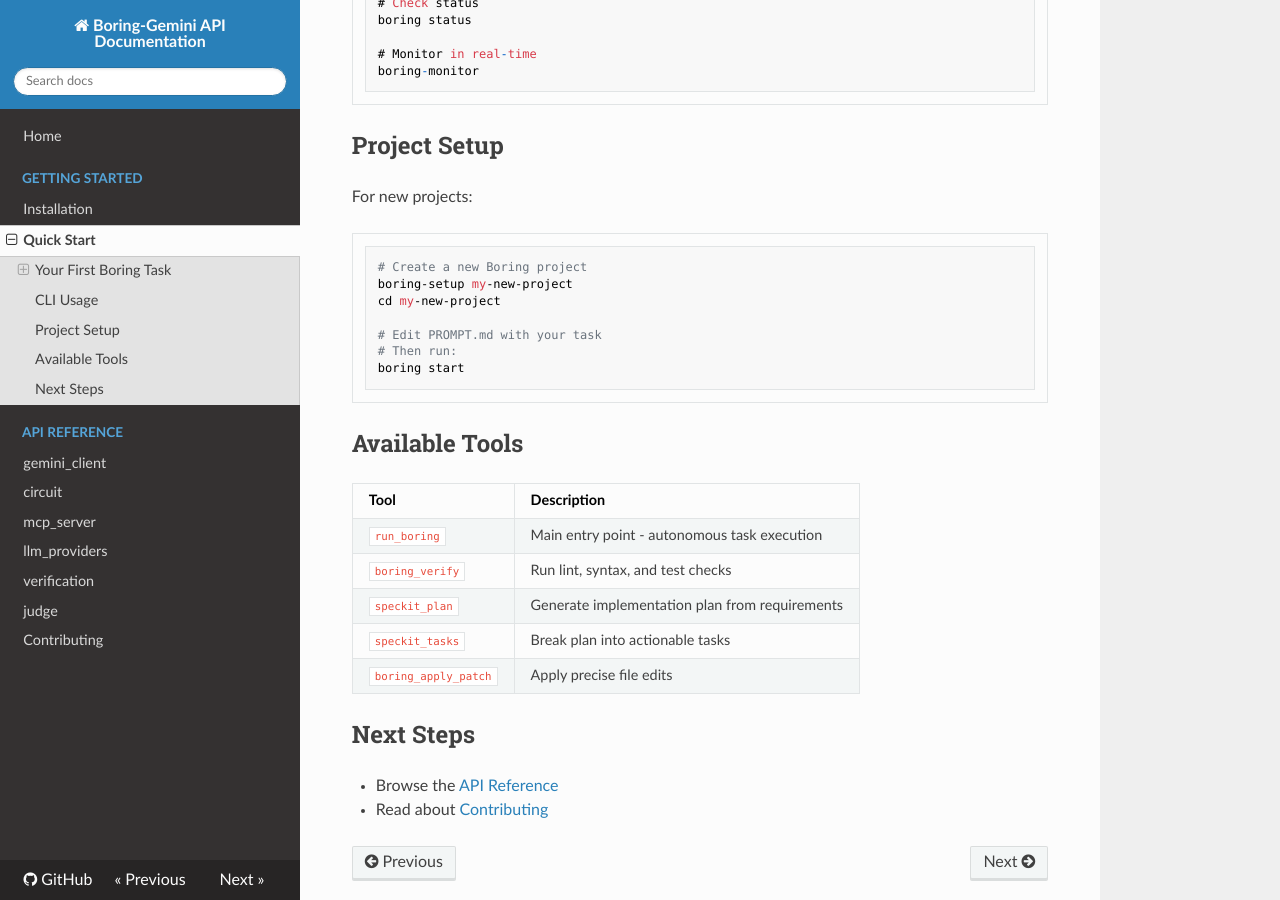
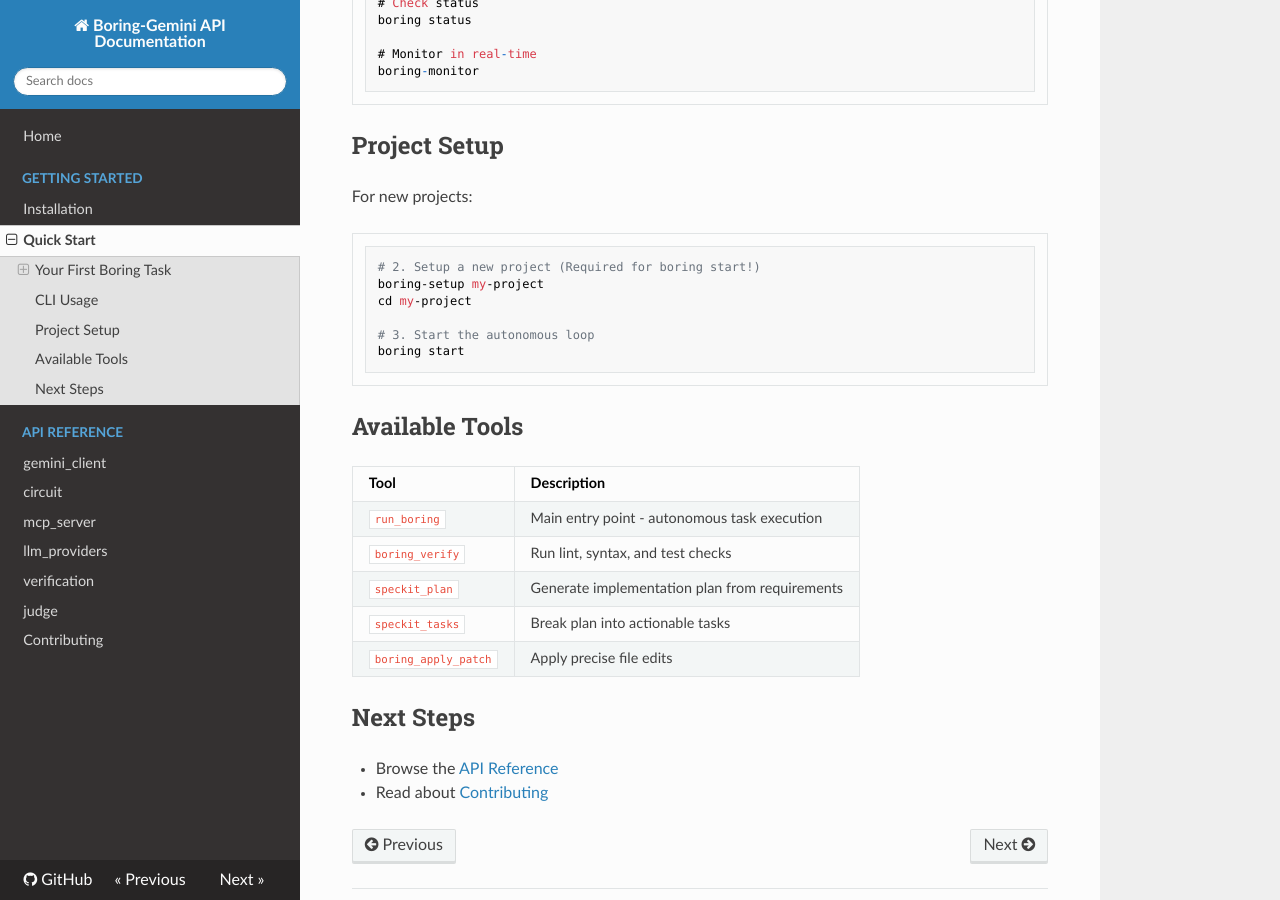
Before and after one commit to Boring206/boring-gemini, an MkDocs documentation site: the page built from docs/getting-started/quickstart.md, in a window 1280 px wide and 900 px high, scrolled down 894 px. Built offline with MkDocs 1.6.1, drawn with Linux system fonts in a browser that asks for light colours; nearby versions of some CDN libraries.

Commit message:
docs: fix quickstart typo and clarify boring-setup requirement in all guides

````diff
--- a/docs/getting-started/quickstart.md
+++ b/docs/getting-started/quickstart.md
@@ -43,12 +43,11 @@
 For new projects:
 
 ```bash
-# Create a new Boring project
-boring-setup my-new-project
-cd my-new-project
+# 2. Setup a new project (Required for boring start!)
+boring-setup my-project
+cd my-project
 
-# Edit PROMPT.md with your task
-# Then run:
+# 3. Start the autonomous loop
 boring start
 ```
 
````
Also changed, not shown: README.md (+4 -2 lines), README_zh.md (+4 -2 lines), docs/PRACTICAL_DEMO.md (+2 -1 lines), docs/TUTORIAL.md (+1 -1 lines).
